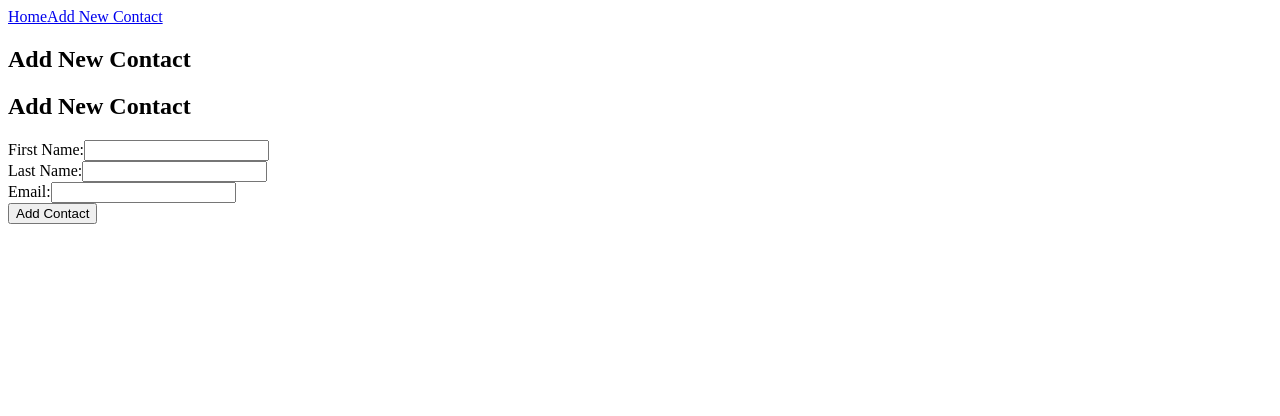
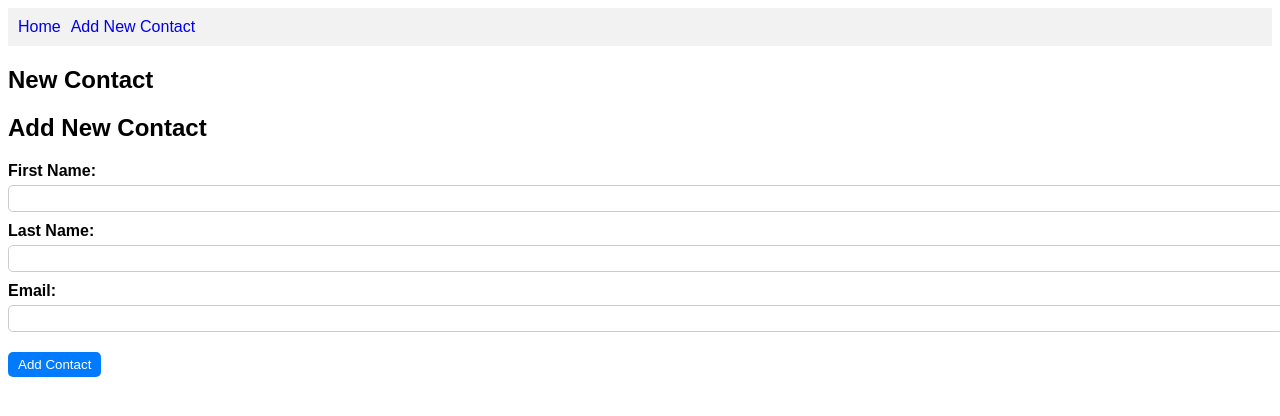
Before and after one commit to Kama0104/Contact-Book-kama0104, a Vue app in the folder contact-book-project/: page /new in a window 1280 px wide. Shown: the top 416 px of the page. Built offline with nearby package versions, Linux system fonts and the light colour scheme.

Commit message:
It works to some extend

```diff
--- a/contact-book-project/src/App.vue
+++ b/contact-book-project/src/App.vue
@@ -5,7 +5,7 @@
       <router-link to="/new">Add New Contact</router-link>
     </header>
     <main>
-      <router-view :contacts="contacts" @add-contact="addContact" @delete-contact="deleteContact" />
+      <router-view :contacts="state.contacts" :add-contact="addContact" :delete-contact="deleteContact" />
     </main>
   </div>
 </template>
@@ -14,49 +14,39 @@
 import { reactive } from 'vue';
 import router from './router';
 
+function getContactsFromLocalStorage() {
+  const contacts = JSON.parse(localStorage.getItem('contacts'));
+  return contacts ? contacts : [];
+}
+
+function updateLocalStorage(contacts) {
+  localStorage.setItem('contacts', JSON.stringify(contacts));
+}
+
+// to generate a unique ID for a new contact
+function generateUniqueId() {
+  return '_' + Math.random().toString(36).substr(2, 9);
+}
+
 export default {
   setup() {
-    // to create a reactive state
     const state = reactive({
       contacts: getContactsFromLocalStorage(),
     });
-
-    // Function to add a new contact to the contact list
     const addContact = (newContact) => {
-      // generate a unique ID for the new contact
       newContact.id = generateUniqueId();
-
-      // Add the new contact to the state's contacts array
       state.contacts.push(newContact);
 
-      // Update the Local Storage
       updateLocalStorage(state.contacts);
     };
 
-    // Function to delete a contact from the contact list
+    // delete a contact
     const deleteContact = (contactId) => {
-      // Filter out the contact with the provided ID from the contacts array
+      // Separate the contact with the provided ID from the contacts
       state.contacts = state.contacts.filter((contact) => contact.id !== contactId);
 
-      // Update the Local Storage with the updated contacts array
       updateLocalStorage(state.contacts);
     };
-
-    // Function to get contacts from Local Storage
-    function getContactsFromLocalStorage() {
-      const contacts = JSON.parse(localStorage.getItem('contacts'));
-      return contacts ? contacts : [];
-    }
-
-    // Function to update Local Storage with the current contacts array
-    function updateLocalStorage(contacts) {
-      localStorage.setItem('contacts', JSON.stringify(contacts));
-    }
-
-    // Function to generate a unique ID for a new contact
-    function generateUniqueId() {
-      return '_' + Math.random().toString(36).substr(2, 9);
-    }
 
     return { state, addContact, deleteContact };
   },
@@ -65,5 +55,19 @@ export default {
 </script>
 
 <style>
+#app {
+  font-family: Arial, sans-serif;
+  margin: 0;
+  padding: 0;
+}
 
+header {
+  background-color: #f2f2f2;
+  padding: 10px;
+}
+
+header a {
+  margin-right: 10px;
+  text-decoration: none;
+}
 </style>
--- a/contact-book-project/src/components/ContactDetails.vue
+++ b/contact-book-project/src/components/ContactDetails.vue
@@ -16,7 +16,23 @@
 <script>
 export default {
   props: {
-    contact: Object, // Contact object
+    contact: {
+      type: Object,
+      required: true,
+      validator: (value) => {
+        // Validate the structure of the contact object
+        return (
+          typeof value === 'object' &&
+          'id' in value &&
+          'firstName' in value &&
+          'lastName' in value &&
+          'email' in value &&
+          'phone' in value &&
+          'address' in value &&
+          'notes' in value
+        );
+      },
+    },
   },
   methods: {
     editContact() {
@@ -29,3 +45,19 @@ export default {
   },
 };
 </script>
+<style>
+.contact-details {
+  margin: 20px 0;
+  padding: 20px;
+  border: 1px solid #ccc;
+  border-radius: 5px;
+}
+
+.contact-details p {
+  margin: 5px 0;
+}
+
+.contact-details button {
+  margin-top: 10px;
+}
+</style>
--- a/contact-book-project/src/components/ContactForm.vue
+++ b/contact-book-project/src/components/ContactForm.vue
@@ -54,3 +54,35 @@ export default {
   },
 };
 </script>
+<style>
+form {
+  margin-top: 20px;
+}
+
+div {
+  margin-bottom: 10px;
+}
+
+label {
+  display: block;
+  font-weight: bold;
+  margin-bottom: 5px;
+}
+
+input {
+  width: 100%;
+  padding: 5px;
+  border: 1px solid #ccc;
+  border-radius: 5px;
+}
+
+button {
+  margin-top: 10px;
+  padding: 5px 10px;
+  background-color: #007bff;
+  color: #fff;
+  border: none;
+  border-radius: 5px;
+  cursor: pointer;
+}
+</style>
--- a/contact-book-project/src/components/ContactList.vue
+++ b/contact-book-project/src/components/ContactList.vue
@@ -1,9 +1,11 @@
 <template>
   <div>
-    <h2>Contacts</h2>
-    <ul>
-      <li v-for="contact in sortedContacts" :key="contact.id" @click="showContactDetails(contact)">
-        {{ contact.firstName }} {{ contact.lastName }}
+    <h2>Contact List</h2>
+    <ul class="contact-list">
+      <li v-for="contact in sortedContacts" :key="contact.id">
+        <span>{{ contact.firstName }} {{ contact.lastName }}</span>
+        <button @click="showDetails(contact.id)">View Details</button>
+        <button @click="deleteContact(contact.id)">Delete</button>
       </li>
     </ul>
   </div>
@@ -12,18 +14,42 @@
 <script>
 export default {
   props: {
-    contacts: Array, // array of contacts
+    contacts: Array,
   },
   computed: {
     sortedContacts() {
-      // Sorting contacts by last name
-      return this.contacts.sort((a, b) => a.lastName.localeCompare(b.lastName));
+      return this.contacts.slice().sort((a, b) => a.lastName.localeCompare(b.lastName));
     },
   },
   methods: {
-    showContactDetails(contact) {
-      this.$emit('show-details', contact.id);
+    showDetails(contactId) {
+      this.$emit('show-details', contactId);
+    },
+    deleteContact(contactId) {
+      this.$emit('delete-contact', contactId);
     },
   },
 };
 </script>
+
+<style>
+.contact-list {
+  list-style-type: none;
+  padding: 0;
+}
+
+.contact-list li {
+  display: flex;
+  align-items: center;
+  justify-content: space-between;
+  margin: 10px 0;
+  padding: 10px;
+  border: 1px solid #ccc;
+  border-radius: 5px;
+}
+
+.contact-list li span {
+  flex: 1;
+  margin-right: 10px;
+}
+</style>
--- a/contact-book-project/src/components/EditContactForm.vue
+++ b/contact-book-project/src/components/EditContactForm.vue
@@ -58,3 +58,8 @@ export default {
   },
 };
 </script>
+<style>
+h2 {
+  margin-bottom: 20px;
+}
+</style>
--- a/contact-book-project/src/views/ContactDetailsView.vue
+++ b/contact-book-project/src/views/ContactDetailsView.vue
@@ -19,7 +19,22 @@ export default {
     ContactDetails,
   },
   props: {
-    contacts: Array, // Array of contacts
+    contacts: {
+      type: Array,
+      required: true,
+      validator: (value) => {
+        return value.every((contact) => (
+          typeof contact === 'object' &&
+          'id' in contact &&
+          'firstName' in contact &&
+          'lastName' in contact &&
+          'email' in contact &&
+          'phone' in contact &&
+          'address' in contact &&
+          'notes' in contact
+        ));
+      },
+    },
   },
   data() {
     return {
--- a/contact-book-project/src/views/EditContactView.vue
+++ b/contact-book-project/src/views/EditContactView.vue
@@ -14,7 +14,22 @@ export default {
     EditContactForm,
   },
   props: {
-    contacts: Array, // Array of contacts
+    contacts: {
+      type: Array,
+      required: true,
+      validator: (value) => {
+        return value.every((contact) => (
+          typeof contact === 'object' &&
+          'id' in contact &&
+          'firstName' in contact &&
+          'lastName' in contact &&
+          'email' in contact &&
+          'phone' in contact &&
+          'address' in contact &&
+          'notes' in contact
+        ));
+      },
+    },
   },
   data() {
     return {
--- a/contact-book-project/src/views/Home.vue
+++ b/contact-book-project/src/views/Home.vue
@@ -1,13 +1,20 @@
 <template>
   <div>
     <h1>Contact Book</h1>
-    <!-- Check if contacts exist before using the computed property -->
     <ContactList v-if="contacts" :contacts="sortedContacts" @show-details="showContactDetails" @delete-contact="deleteContact" />
+    <div v-else>
+      <p>No contacts found.</p>
+    </div>
+    <router-view
+      :contacts="contacts"
+      @add-contact="addContact"
+      @update-contact="updateContact"
+    ></router-view>
   </div>
 </template>
 
 <script>
-import ContactList from '@/components/ContactList';
+import ContactList from '@/components/ContactList.vue';
 import { computed } from 'vue';
 import { getContactsFromLocalStorage, updateLocalStorage } from '@/utils/LocalStorageUtils';
 
@@ -16,13 +23,27 @@ export default {
     ContactList,
   },
   props: {
-    contacts: Array, // Array of contacts passed as a prop
+    contacts: {
+      type: Array,
+      required: true,
+      validator: (value) => {
+        return value.every((contact) => (
+          typeof contact === 'object' &&
+          'id' in contact &&
+          'firstName' in contact &&
+          'lastName' in contact &&
+          'email' in contact &&
+          'phone' in contact &&
+          'address' in contact &&
+          'notes' in contact
+        ));
+      },
+    },
   },
   computed: {
     sortedContacts() {
-      // Check if this.contacts is defined before sorting
       if (this.contacts) {
-        // Sort contacts alphabetically by last name before rendering
+        // Sort contacts
         return this.contacts.sort((a, b) => a.lastName.localeCompare(b.lastName));
       } else {
         return [];
@@ -39,6 +60,18 @@ export default {
       // Update the Local Storage
       updateLocalStorage(this.contacts);
     },
+    addContact(newContact) {
+      const newId = Date.now().toString();
+      newContact.id = newId;
+      this.contacts.push(newContact);
+      updateLocalStorage(this.contacts);
+      this.$router.push({ path: `/contact/${newId}` });
+    },
   },
 };
 </script>
+<style>
+h1 {
+  margin-bottom: 20px;
+}
+</style>
--- a/contact-book-project/src/views/NewContactView.vue
+++ b/contact-book-project/src/views/NewContactView.vue
@@ -1,40 +1,31 @@
 <template>
   <div>
-    <h2>Add New Contact</h2>
-    <ContactForm @add-contact="addContact" />
+    <h2>New Contact</h2>
+    <ContactForm :initialData="formData" @submit-form="submitForm" />
   </div>
 </template>
 
 <script>
 import ContactForm from '@/components/ContactForm.vue';
-import { getContactsFromLocalStorage, updateLocalStorage } from '@/utils/LocalStorageUtils.js';
 
 export default {
   components: {
     ContactForm,
   },
-  props: {
-    contacts: Array, // Array of contacts
+  data() {
+    return {
+      formData: {
+        firstName: '',
+        lastName: '',
+        email: '',
+      },
+    };
   },
   methods: {
-    addContact(newContact) {
-      // Generate a unique ID for the new contact
-      newContact.id = generateUniqueId();
-
-      // Add the new contact to the contacts array
-      this.contacts.push(newContact);
-
-      // Update the Local Storage with the updated contacts array
-      updateLocalStorage(this.contacts);
-
-      // Use Vue Router to navigate to the contact details view for the new contact
-      this.$router.push({ path: `/contact/${newContact.id}` });
+    submitForm(newContact) {
+      console.log('New Contact Data:', newContact);
+      this.$emit('add-contact', newContact);
     },
   },
 };
-
-// Helper function to generate a unique ID for a new contact
-function generateUniqueId() {
-  return '_' + Math.random().toString(36).substr(2, 9);
-}
 </script>
```
